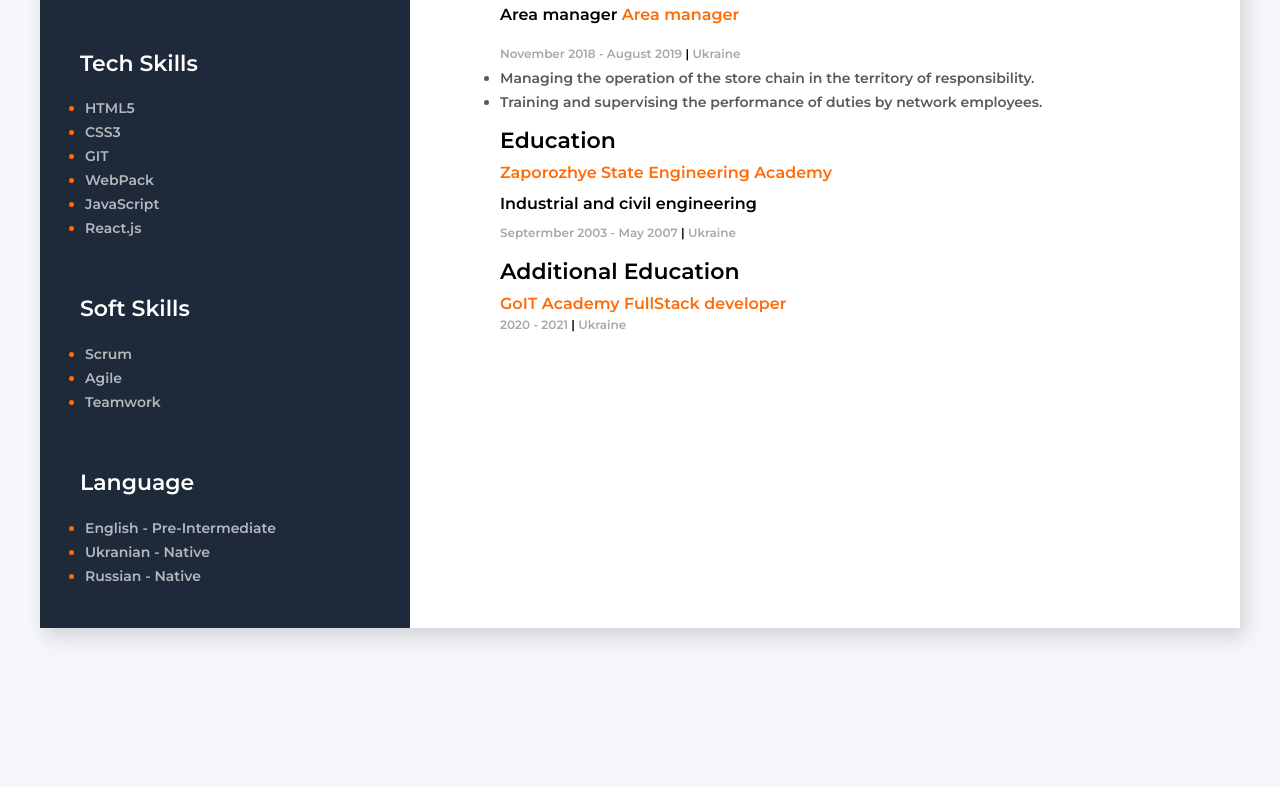
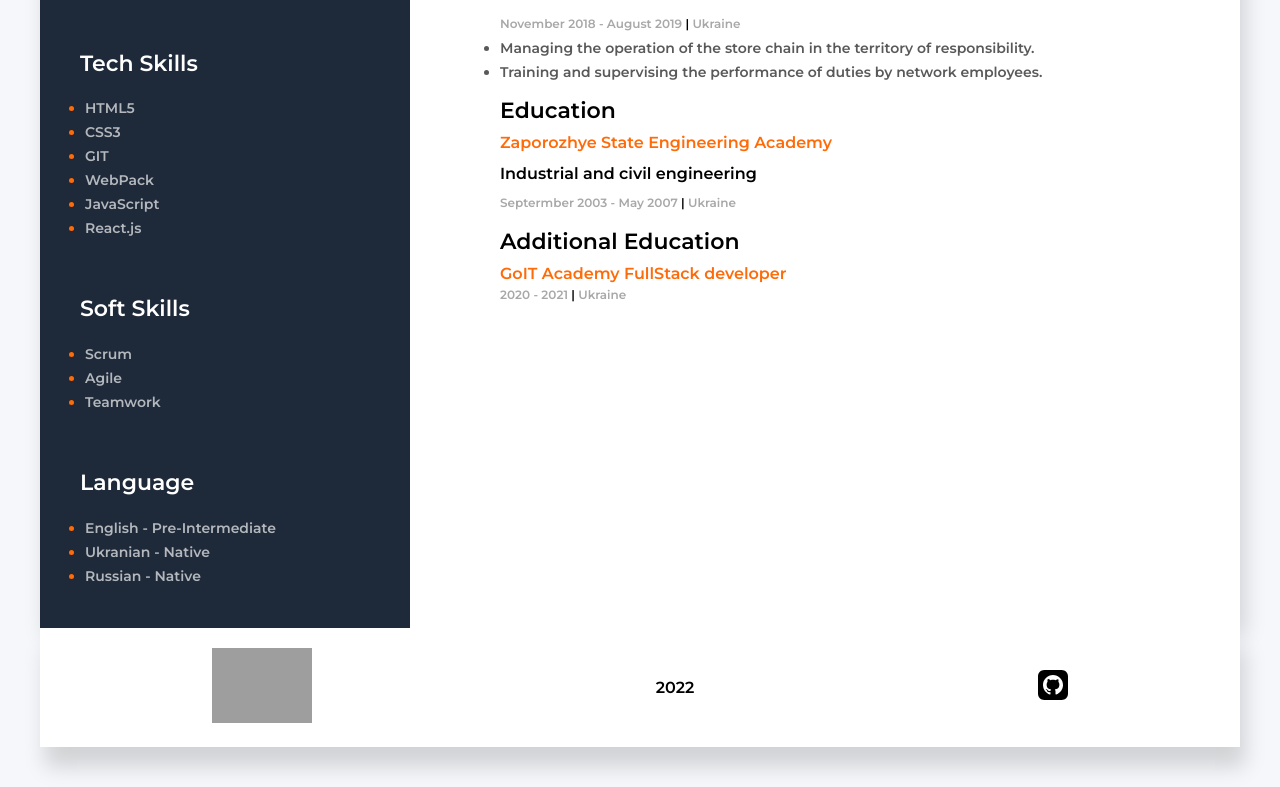
Before and after one commit to Oleksii83/rsschool-cv, a plain HTML site: page index.html in a window 1280 px wide. Shown: the part 823-1610 px from the top of the page. Before the commit the page ends 1491 px from the top, so only its background shows below. Drawn offline with Linux system fonts and the light colour scheme; grey boxes are pictures that could not be loaded.

Commit message:
footer done

```diff
--- a/css/style.css
+++ b/css/style.css
@@ -129,10 +129,11 @@ width: 370px;
 
 }
 .name{
-    font-size: 45px;
+    padding: 10px 20px;
+    /* font-size: 45px;
     font-weight: 700;
     line-height: 89px;
-    margin-bottom: 24px;
+    margin-bottom: 24px; */
 }
 .about-me{
     font-family: Montserrat;
@@ -216,3 +217,33 @@ margin-bottom: 55px;
     margin-top: 10px;
     margin-bottom: 5px;
 }
+
+/* footer */
+
+footer{
+   padding-top: 20px;
+   padding-bottom: 20px;
+    max-width: 1200px;
+    margin: 0 auto;
+    box-shadow: 5px 20px 20px rgb(0 0 0 / 15%);
+    background-color: #ffffff;
+}
+
+.footer-list{
+    list-style-type: none;
+    display:flex;
+    justify-content: space-around;
+    align-items: center;
+
+
+}
+
+.footer-logo-icon{
+    width: 100px;
+
+}
+
+.footer-logo-github{
+    width: 30px;
+
+}
--- a/index.html
+++ b/index.html
@@ -238,5 +238,32 @@
         </div>
       </div>
     </div>
+    <footer class="">
+      <nav>
+        <ul class="footer-list">
+          <li class="footer-list-logo">
+            <a target="_blank" href="https://rs.school/js/">
+              <img
+                class="footer-logo-icon"
+                src="https://rs.school/images/rs_school_js.svg"
+                alt="https://rs.school/js/"
+              />
+            </a>
+          </li>
+          <li>
+            <span class="footer-year">2022</span>
+          </li>
+          <li>
+            <a target="_blank" href="https://github.com/Oleksii83">
+              <img
+                class="footer-logo-github"
+                src="./img/github.svg"
+                alt="https://github.com/Oleksii83"
+              />
+            </a>
+          </li>
+        </ul>
+      </nav>
+    </footer>
   </body>
 </html>
```
Also changed, not shown: img/github.svg (added), img/rs_school_js.svg (added).
